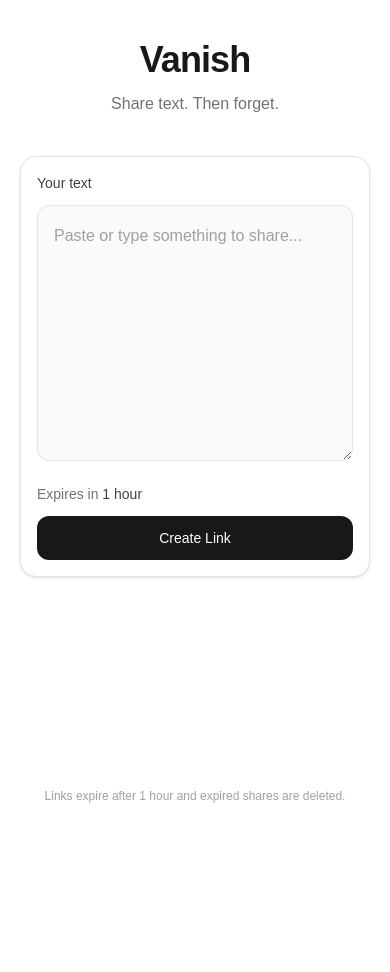
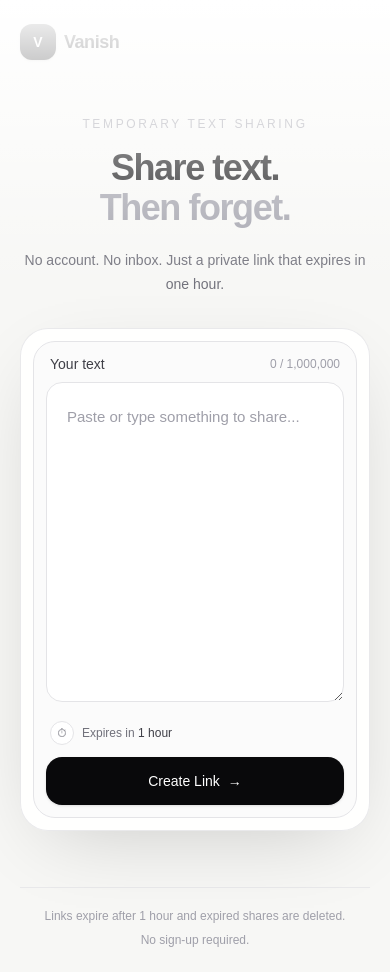
Before and after one commit to addulasaikiran-ops/vanish, a Next.js app: page / in a window 390 px wide. Before the commit the page ends 844 px from the top, so only its background shows below. Built offline with nearby package versions, Linux system fonts and the light colour scheme.

Commit message:
Upgrade Vanish interface

```diff
--- a/app/page.tsx
+++ b/app/page.tsx
@@ -1,6 +1,8 @@
 "use client";
 
-import { useState } from "react";
+import { useEffect, useState } from "react";
+
+const MAX_TEXT_LENGTH = 1_000_000;
 
 export default function Home() {
   const [text, setText] = useState("");
@@ -8,6 +10,18 @@ export default function Home() {
   const [error, setError] = useState("");
   const [loading, setLoading] = useState(false);
   const [copied, setCopied] = useState(false);
+
+  useEffect(() => {
+    if (!shareUrl) return;
+    const onKeyDown = (event: KeyboardEvent) => {
+      if ((event.ctrlKey || event.metaKey) && event.key === "Enter") {
+        event.preventDefault();
+        void copyLink();
+      }
+    };
+    window.addEventListener("keydown", onKeyDown);
+    return () => window.removeEventListener("keydown", onKeyDown);
+  }, [shareUrl]);
 
   async function createShare() {
     setError("");
@@ -24,9 +38,7 @@ export default function Home() {
     try {
       const response = await fetch("/api/share", {
         method: "POST",
-        headers: {
-          "Content-Type": "application/json",
-        },
+        headers: { "Content-Type": "application/json" },
         body: JSON.stringify({ text }),
       });
 
@@ -37,9 +49,7 @@ export default function Home() {
         return;
       }
 
-      setShareUrl(
-        `${window.location.origin}/s/${result.token}`
-      );
+      setShareUrl(`${window.location.origin}/s/${result.token}`);
     } catch {
       setError("Something went wrong. Please try again.");
     } finally {
@@ -49,98 +59,178 @@ export default function Home() {
 
   async function copyLink() {
     if (!shareUrl) return;
-
+    try {
       await navigator.clipboard.writeText(shareUrl);
       setCopied(true);
-
-    setTimeout(() => {
-      setCopied(false);
-    }, 2000);
+      window.setTimeout(() => setCopied(false), 2000);
+    } catch {
+      setError("Could not copy the link. Please copy it manually.");
+    }
   }
 
+  function reset() {
+    setText("");
+    setShareUrl("");
+    setError("");
+    setCopied(false);
+  }
+
+  const characterCount = text.length;
+  const isNearLimit = characterCount > MAX_TEXT_LENGTH * 0.9;
+
   return (
-    <main className="min-h-screen bg-white text-zinc-900">
-      <div className="mx-auto flex min-h-screen w-full max-w-3xl flex-col px-5 py-10 sm:px-8 sm:py-16">
-        <header className="text-center">
-          <h1 className="text-4xl font-semibold tracking-tight sm:text-5xl">
-            Vanish
-          </h1>
-          <p className="mt-3 text-base text-zinc-500 sm:text-lg">
-            Share text. Then forget.
-          </p>
+    <main className="relative min-h-screen overflow-hidden bg-[#f7f7f5] text-zinc-950">
+      <div className="pointer-events-none absolute inset-x-0 top-0 h-72 bg-gradient-to-b from-white to-transparent" />
+      <div className="mx-auto flex min-h-screen w-full max-w-5xl flex-col px-5 py-6 sm:px-8 sm:py-9">
+        <header className="flex items-center justify-between">
+          <button
+            type="button"
+            onClick={reset}
+            className="group inline-flex items-center gap-2"
+            aria-label="Start a new Vanish share"
+          >
+            <span className="grid size-9 place-items-center rounded-xl bg-zinc-950 text-sm font-semibold text-white shadow-sm transition group-hover:-translate-y-0.5">
+              V
+            </span>
+            <span className="text-lg font-semibold tracking-tight">Vanish</span>
+          </button>
+
+          <div className="hidden items-center gap-2 text-xs text-zinc-500 sm:flex">
+            <span className="size-1.5 rounded-full bg-emerald-500" />
+            Private by design
+          </div>
         </header>
 
-        <section className="mt-10 flex-1 sm:mt-14">
-          <div className="rounded-2xl border border-zinc-200 bg-white p-4 shadow-sm sm:p-6">
-            <label
-              htmlFor="text"
-              className="mb-3 block text-sm font-medium text-zinc-700"
-            >
+        <section className="flex flex-1 items-center justify-center py-14 sm:py-20">
+          <div className="w-full max-w-3xl">
+            <div className="mb-8 text-center">
+              <p className="mb-4 text-xs font-medium uppercase tracking-[0.22em] text-zinc-400">
+                Temporary text sharing
+              </p>
+              <h1 className="text-4xl font-semibold tracking-[-0.04em] sm:text-6xl">
+                Share text.
+                <br />
+                <span className="text-zinc-400">Then forget.</span>
+              </h1>
+              <p className="mx-auto mt-5 max-w-xl text-sm leading-6 text-zinc-500 sm:text-base">
+                No account. No inbox. Just a private link that expires in one hour.
+              </p>
+            </div>
+
+            <div className="rounded-[28px] border border-zinc-200/80 bg-white/90 p-3 shadow-[0_24px_80px_-28px_rgba(0,0,0,0.2)] backdrop-blur sm:p-4">
+              <div className="rounded-[22px] border border-zinc-200 bg-zinc-50/80 p-3 sm:p-4">
+                <div className="flex items-center justify-between px-1 pb-2">
+                  <label htmlFor="text" className="text-sm font-medium text-zinc-700">
                     Your text
                   </label>
+                  <span className={`text-xs tabular-nums ${isNearLimit ? "text-amber-600" : "text-zinc-400"}`}>
+                    {characterCount.toLocaleString()} / {MAX_TEXT_LENGTH.toLocaleString()}
+                  </span>
+                </div>
 
                 <textarea
                   id="text"
                   value={text}
-              onChange={(event) => setText(event.target.value)}
-              maxLength={1_000_000}
+                  onChange={(event) => {
+                    setText(event.target.value);
+                    setError("");
+                  }}
+                  maxLength={MAX_TEXT_LENGTH}
                   placeholder="Paste or type something to share..."
-              className="min-h-64 w-full resize-y rounded-xl border border-zinc-200 bg-zinc-50 p-4 text-base leading-7 outline-none transition placeholder:text-zinc-400 focus:border-zinc-400 focus:bg-white"
+                  spellCheck
+                  className="min-h-[320px] w-full resize-y rounded-2xl border border-zinc-200 bg-white p-5 text-[15px] leading-7 text-zinc-900 outline-none transition placeholder:text-zinc-400 focus:border-zinc-400 focus:ring-4 focus:ring-zinc-900/5 sm:min-h-[360px] sm:text-base"
                 />
 
-            <div className="mt-4 flex flex-col gap-3 sm:flex-row sm:items-center sm:justify-between">
-              <div className="text-sm text-zinc-500">
-                Expires in <span className="font-medium text-zinc-700">1 hour</span>
+                <div className="mt-3 flex flex-col gap-3 sm:flex-row sm:items-center sm:justify-between">
+                  <div className="flex items-center gap-2 px-1 text-xs text-zinc-500">
+                    <span className="inline-flex size-6 items-center justify-center rounded-full border border-zinc-200 bg-white">
+                      ⏱
+                    </span>
+                    <span>
+                      Expires in <strong className="font-medium text-zinc-700">1 hour</strong>
+                    </span>
                   </div>
 
                   <button
                     type="button"
                     onClick={createShare}
                     disabled={loading}
-                className="rounded-xl bg-zinc-900 px-5 py-3 text-sm font-medium text-white transition hover:bg-zinc-700 disabled:cursor-not-allowed disabled:opacity-50"
+                    className="inline-flex items-center justify-center gap-2 rounded-2xl bg-zinc-950 px-5 py-3.5 text-sm font-medium text-white shadow-sm transition hover:-translate-y-0.5 hover:bg-zinc-800 disabled:cursor-not-allowed disabled:opacity-50"
                   >
-                {loading ? "Creating..." : "Create Link"}
+                    {loading ? (
+                      <>
+                        <span className="size-4 animate-spin rounded-full border-2 border-white/30 border-t-white" />
+                        Creating link
+                      </>
+                    ) : (
+                      <>
+                        Create Link
+                        <span aria-hidden>→</span>
+                      </>
+                    )}
+                  </button>
+                </div>
+              </div>
+
+              {error && (
+                <div
+                  className="mt-3 rounded-2xl border border-red-200 bg-red-50 px-4 py-3 text-sm text-red-700"
+                  role="alert"
+                >
+                  {error}
+                </div>
+              )}
+
+              {shareUrl && (
+                <div className="mt-3 rounded-2xl border border-zinc-200 bg-zinc-950 p-4 text-white sm:p-5">
+                  <div className="flex items-start justify-between gap-4">
+                    <div>
+                      <p className="text-sm font-semibold">Your link is ready</p>
+                      <p className="mt-1 text-xs text-zinc-400">
+                        Anyone with this link can read the text until it expires.
+                      </p>
+                    </div>
+                    <span className="rounded-full border border-emerald-400/20 bg-emerald-400/10 px-2.5 py-1 text-[11px] font-medium text-emerald-300">
+                      1 hour
+                    </span>
+                  </div>
+
+                  <div className="mt-4 flex flex-col gap-2 sm:flex-row">
+                    <input
+                      readOnly
+                      aria-label="Share link"
+                      value={shareUrl}
+                      onFocus={(event) => event.currentTarget.select()}
+                      className="min-w-0 flex-1 rounded-xl border border-white/10 bg-white/10 px-3.5 py-3 text-sm text-zinc-200 outline-none"
+                    />
+                    <button
+                      type="button"
+                      onClick={copyLink}
+                      className="rounded-xl border border-white/10 bg-white px-4 py-3 text-sm font-semibold text-zinc-950 transition hover:bg-zinc-100"
+                    >
+                      {copied ? "Copied ✓" : "Copy link"}
                     </button>
                   </div>
 
-            {error && (
-              <p className="mt-4 text-sm text-red-600" role="alert">
-                {error}
-              </p>
-            )}
-
-            {shareUrl && (
-              <div className="mt-6 rounded-xl border border-zinc-200 bg-zinc-50 p-4">
-                <p className="text-sm font-medium text-zinc-700">
-                  Your link is ready
-                </p>
-
-                <div className="mt-3 flex flex-col gap-2 sm:flex-row">
-                  <input
-                    readOnly
-                    value={shareUrl}
-                    className="min-w-0 flex-1 rounded-lg border border-zinc-200 bg-white px-3 py-2 text-sm text-zinc-600 outline-none"
-                  />
-
+                  <div className="mt-3 flex flex-wrap items-center justify-between gap-2 text-[11px] text-zinc-500">
+                    <span>Tip: focus the link and copy manually if needed.</span>
                     <button
                       type="button"
-                    onClick={copyLink}
-                    className="rounded-lg border border-zinc-300 bg-white px-4 py-2 text-sm font-medium text-zinc-800 transition hover:bg-zinc-100"
+                      onClick={reset}
+                      className="font-medium text-zinc-300 underline-offset-4 hover:underline"
                     >
-                    {copied ? "Copied" : "Copy"}
+                      Create another
                     </button>
                   </div>
-
-                <p className="mt-3 text-xs text-zinc-500">
-                  Anyone with this link can read the text until it expires.
-                </p>
                 </div>
               )}
             </div>
+          </div>
         </section>
 
-        <footer className="pt-10 text-center text-xs text-zinc-400">
-          Links expire after 1 hour and expired shares are deleted.
+        <footer className="flex flex-col items-center justify-between gap-2 border-t border-zinc-200/70 pt-5 text-center text-xs text-zinc-400 sm:flex-row sm:text-left">
+          <span>Links expire after 1 hour and expired shares are deleted.</span>
+          <span>No sign-up required.</span>
         </footer>
       </div>
     </main>
```
Lines whose indentation alone changed are shown as unchanged.
